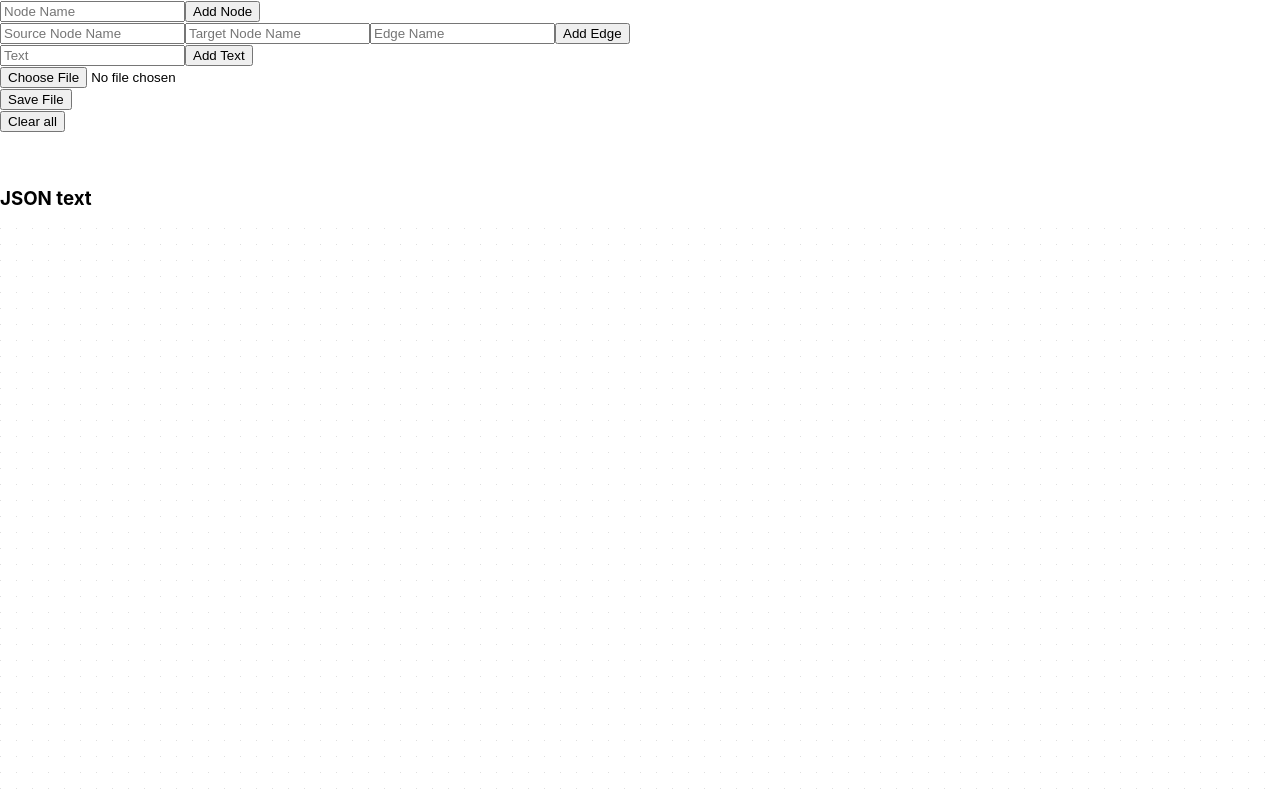
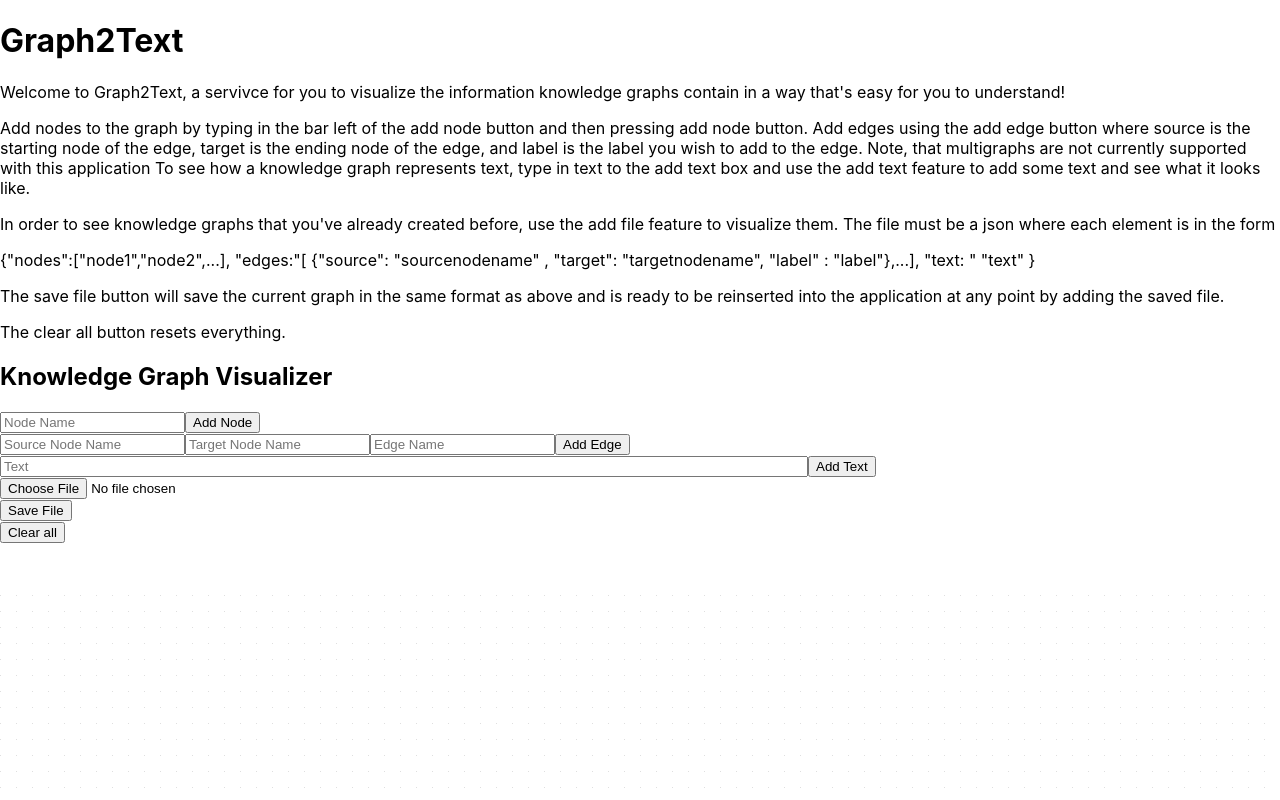
Before and after one commit to eychen2/KGTeller, a React (Create React App) app: page / in a window 1280 px wide. Shown: the top 800 px of the page. Built offline with nearby package versions, Linux system fonts and the light colour scheme.

Commit message:
Added text

```diff
--- a/src/App.js
+++ b/src/App.js
@@ -41,9 +41,31 @@ const OverviewFlow = () => {
 
   return (
     <div className = "app">
+      <h1>Graph2Text</h1>
+      <div className="appinfo">
+        <p>Welcome to Graph2Text, a servivce for you to visualize the information knowledge graphs contain in a way that's easy for you to understand!</p>
+        <p>Add nodes to the graph by typing in the bar left of the add node button and then pressing add node button. Add edges using the add edge button where source is the starting node of the edge, target is the ending node of the edge, and label is the label you wish to add to the edge.
+           Note, that multigraphs are not currently supported with this application
+          To see how a knowledge graph represents text, type in text to the add text box and use the add text feature to add some text and see what it looks like.
+        </p>
+        <p>
+          In order to see knowledge graphs that you've already created before, use the add file feature to visualize them.
+          The file must be a json where each element is in the form
+        </p>
+        <p>
+        {'{'}"nodes":["node1","node2",...], "edges:"[ {'{'}"source": "sourcenodename" , "target": "targetnodename", "label" : "label"{'}'},...], "text: " "text" {'}'}
+        </p>
+        <p>
+          The save file button will save the current graph in the same format as above and is ready to be reinserted into the application at any point by adding the saved file.
+        </p>
+        <p>
+          The clear all button resets everything.
+        </p>
+      </div>
+      <h2>Knowledge Graph Visualizer</h2>
       <Form elements={nodes} setElements={setNodes} edges={edges} setEdges={setEdges} setsentence={setsentence} setcolors={setcolors} setjson={setjson} fileindex={fileindex} setfileindex={setfileindex} files={files} setFiles={setFiles}/>
       <ColorPara colors={colors}>{sentence}</ColorPara>
-      <h3>JSON text</h3>
+      {files&&<h3>Inputted file JSON text</h3>}
       <p>{json.nodes}</p>
       <p>{json.edges}</p>
       <p>{json.text}</p>
--- a/src/Form.js
+++ b/src/Form.js
@@ -185,8 +185,8 @@ const Form = ({elements,setElements,edges, setEdges, setsentence, setcolors, set
             </div>
 
             <div>
-                <input type="text" value={sentence_holder} placeholder="Text" onChange={(e)=> setsentence_holder(e.target.value)}></input>
-            <button onClick={addText} className="submitButton" type="submit" > Add Text</button>
+                <input type="text" value={sentence_holder} placeholder="Text" onChange={(e)=> setsentence_holder(e.target.value)} style={{width:800}}></input>
+            <button onClick={addText} className="submitButton" type="submit"> Add Text</button>
             </div>
             <div>
             <input type="file" onChange={handleFile} />
```
